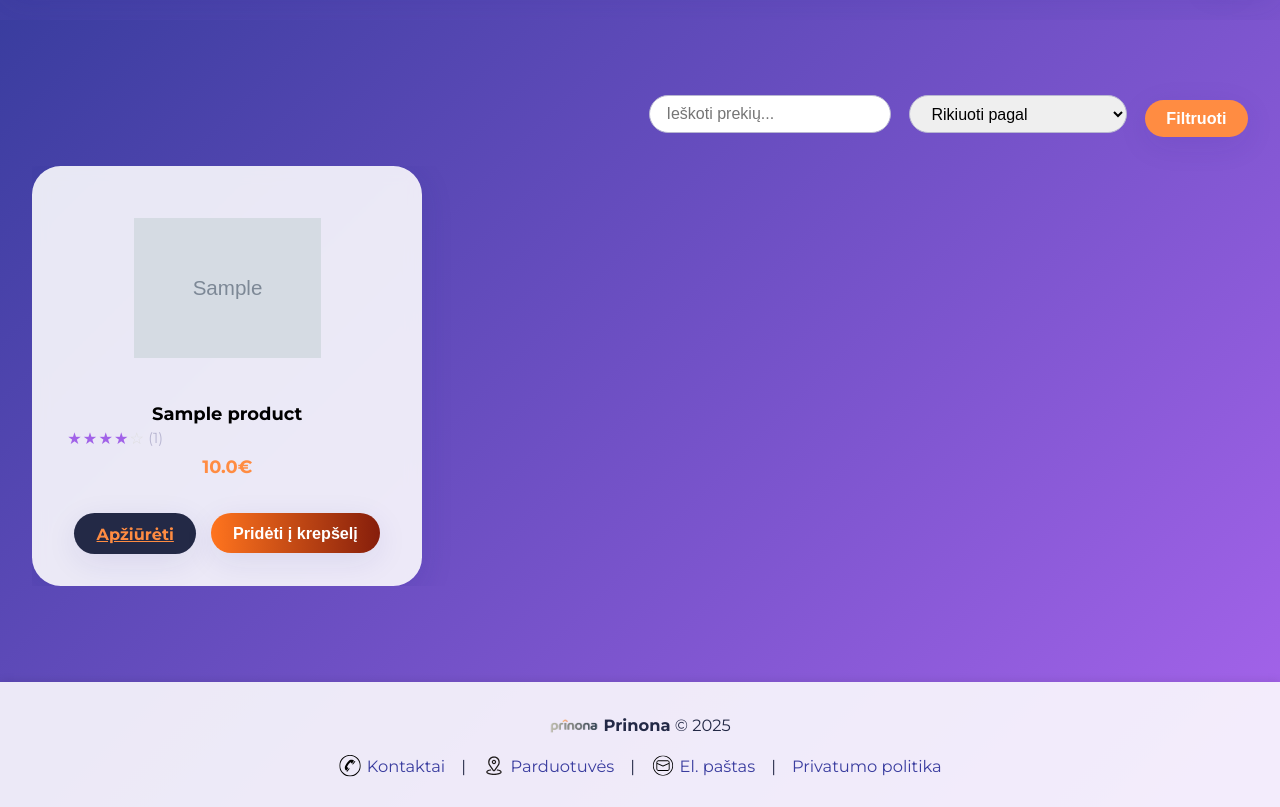
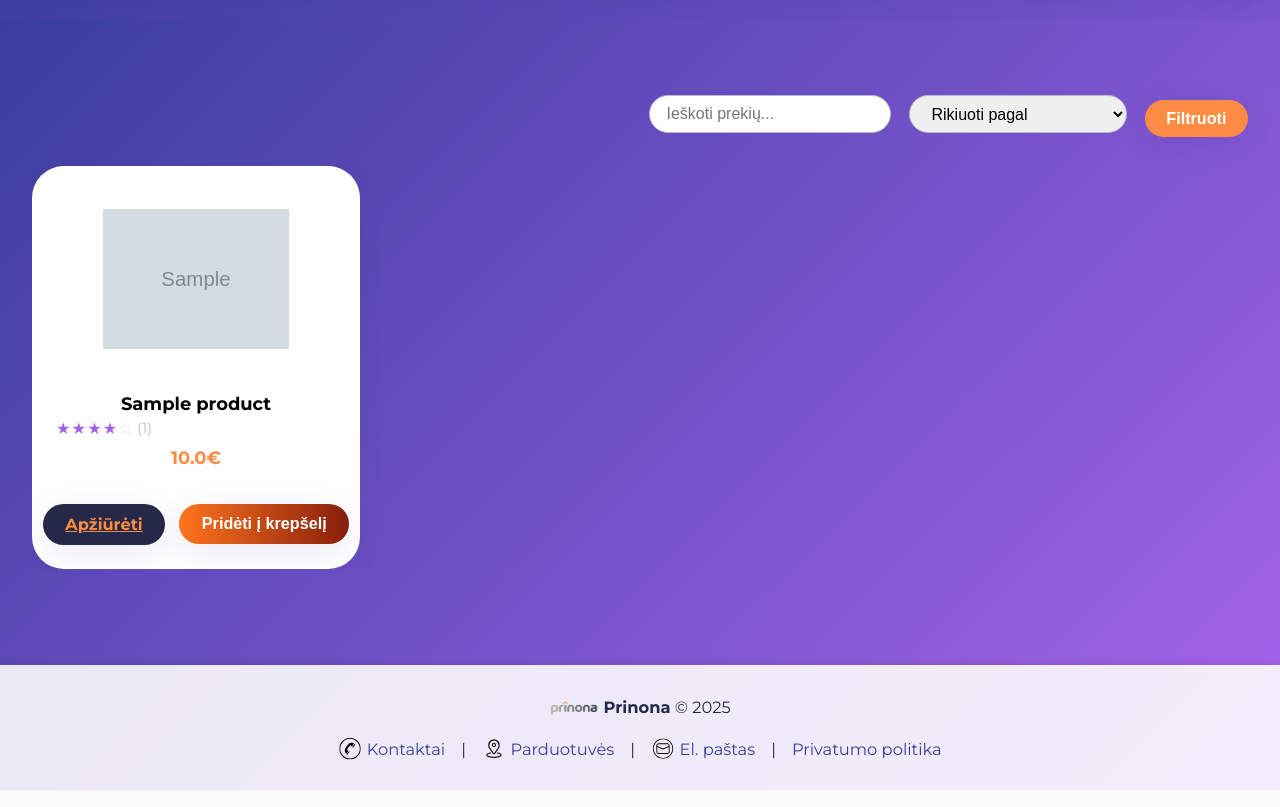
Before and after one commit to gonebe3/room2, a Flask app: page /product/ in a window 1280 px wide. Shown: the part 113-920 px from the top of the page. Run offline with Flask 3, Linux system fonts and the light colour scheme; a user stored in the database is signed in; tables that the repository leaves empty hold one stand-in row (values such as "Sample post"); grey boxes marked "Sample" are stand-in pictures; some libraries are stand-ins or nearby versions.

Commit message:
pakeistas .product-card css, pridetas swiper.js kodas i css

```diff
--- a/static/css/main.css
+++ b/static/css/main.css
@@ -464,19 +464,16 @@ main {
     gap: 1.7rem;
 }
 .product-card {
-    background: var(--color-bg-light);
-    backdrop-filter: blur(8px);
-    -webkit-backdrop-filter: blur(8px); /* For Safari support */
-    border-radius: 1.8rem;
-    box-shadow: var(--color-shadow);
-    min-width: 320px;
-    max-width: 410px;
+    background: #fff;
+    border-radius: 2rem;
+    box-shadow: 0 4px 24px rgba(44, 62, 80, 0.09);
+    padding: 2rem 1.5rem 1.5rem 1.5rem;
+    margin: 0 auto;
+    max-width: 320px;
     width: 100%;
     display: flex;
     flex-direction: column;
-    align-items: center;
-    /* You can keep your original paddings if needed */
-    padding: 2.6rem 2.2rem 2rem 2.2rem;
+    justify-content: space-between;
 }
 .product-card:hover {
     box-shadow: 0 6px 38px rgba(0,0,0,0.13);
@@ -2012,3 +2009,10 @@ main {
     font-size: 1.1em;
     padding: 20px 0;
 }
+
+.swiper-slide {
+    display: flex;
+    justify-content: center;
+    align-items: stretch;
+    height: auto;
+}
```
